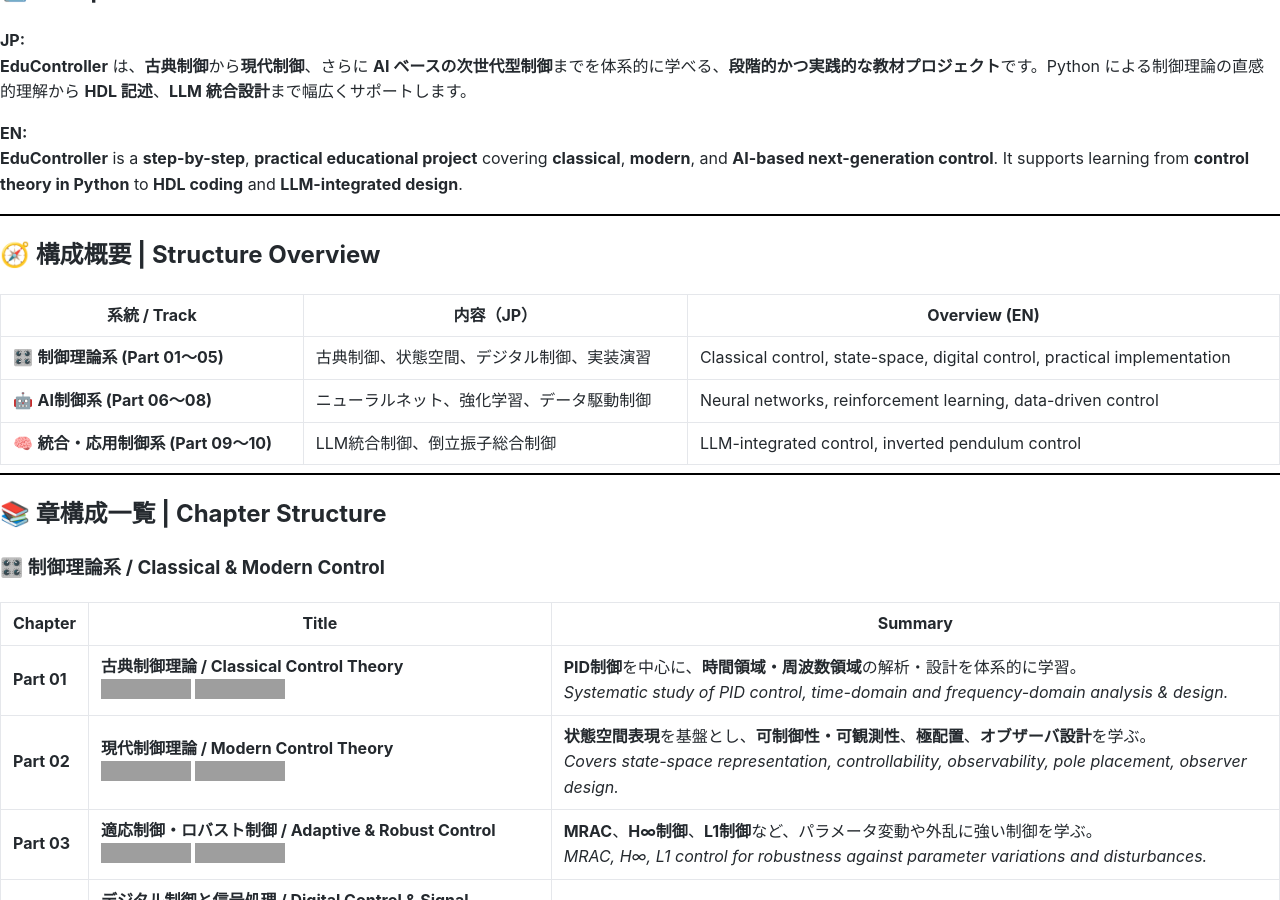
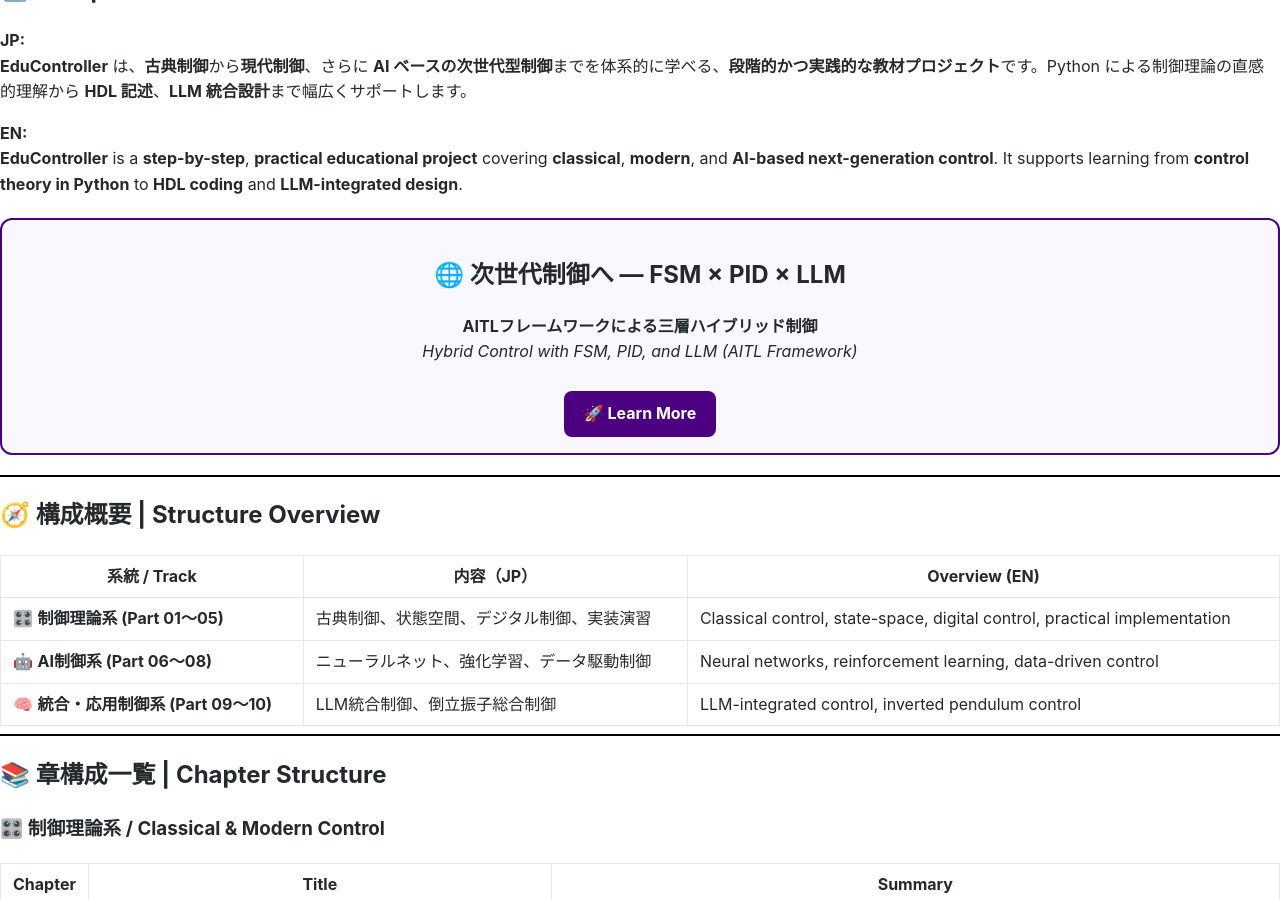
Before and after one commit to Samizo-AITL/EduController, a Jekyll site: the page built from index.md, in a window 1280 px wide and 900 px high, scrolled down 490 px, cut to the strip 0-900 px from the top of the window. Built offline with Jekyll 4.4.1, drawn with Linux system fonts in a browser that asks for light colours; grey boxes are pictures that could not be loaded.

Commit message:
Update index.md

```diff
--- a/index.md
+++ b/index.md
@@ -29,6 +29,17 @@
 
 **EN:**
 **EduController** is a **step-by-step**, **practical educational project** covering **classical**, **modern**, and **AI-based next-generation control**. It supports learning from **control theory in Python** to **HDL coding** and **LLM-integrated design**.
+
+<!-- 🚀 Part09誘導バナー -->
+<div style="border: 2px solid #4B0082; border-radius: 12px; padding: 16px; background: #f9f7ff; text-align: center; margin: 20px 0;">
+  <h2>🌐 次世代制御へ — FSM × PID × LLM</h2>
+  <p><b>AITLフレームワークによる三層ハイブリッド制御</b><br>
+     <i>Hybrid Control with FSM, PID, and LLM (AITL Framework)</i></p>
+  <a href="/EduController/part09_llm_hybrid/"
+     style="display:inline-block; margin-top:10px; padding:10px 20px; background:#4B0082; color:white; border-radius:8px; text-decoration:none; font-weight:bold;">
+     🚀 Learn More
+  </a>
+</div>
 
 ---
 
```
